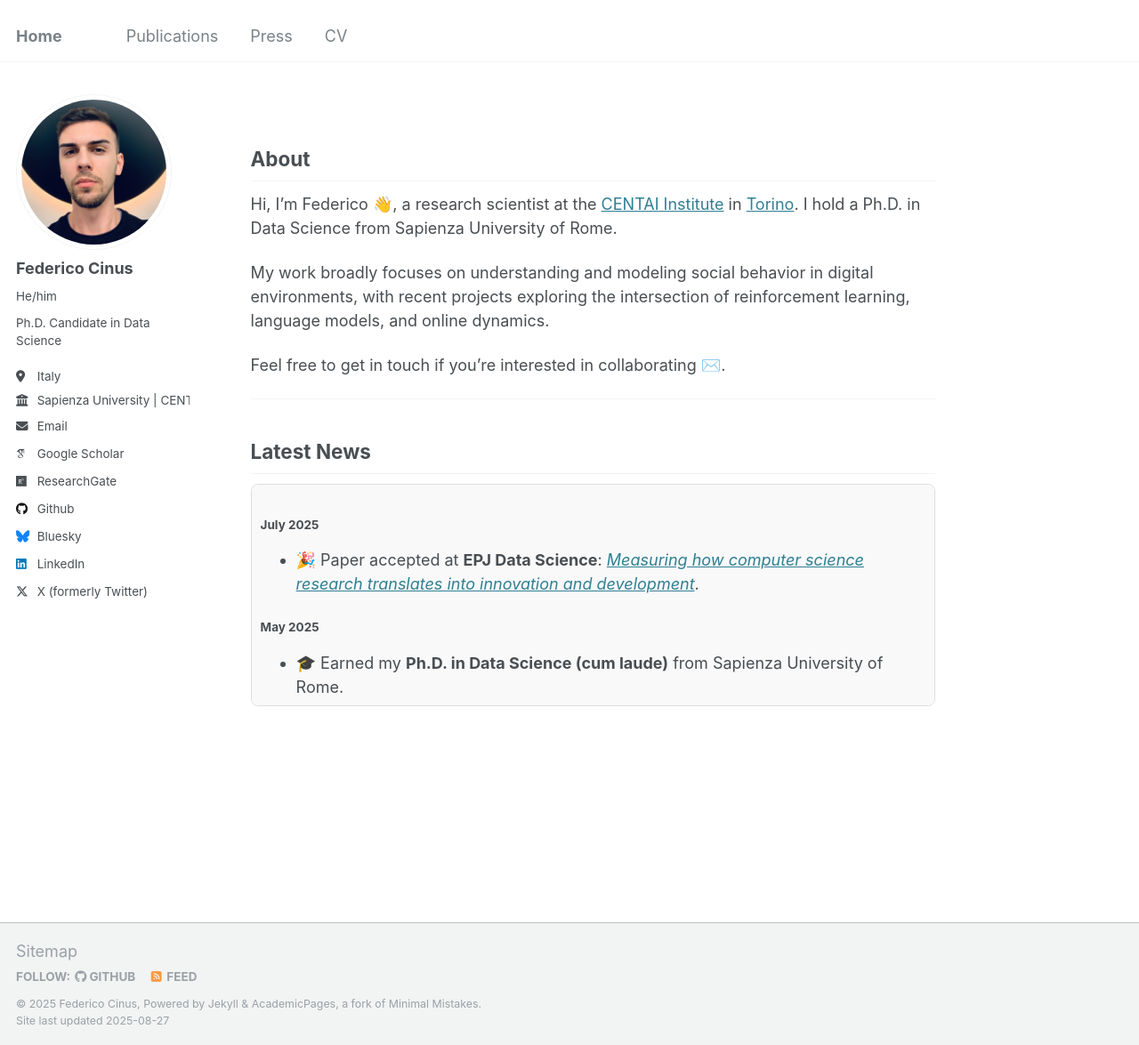
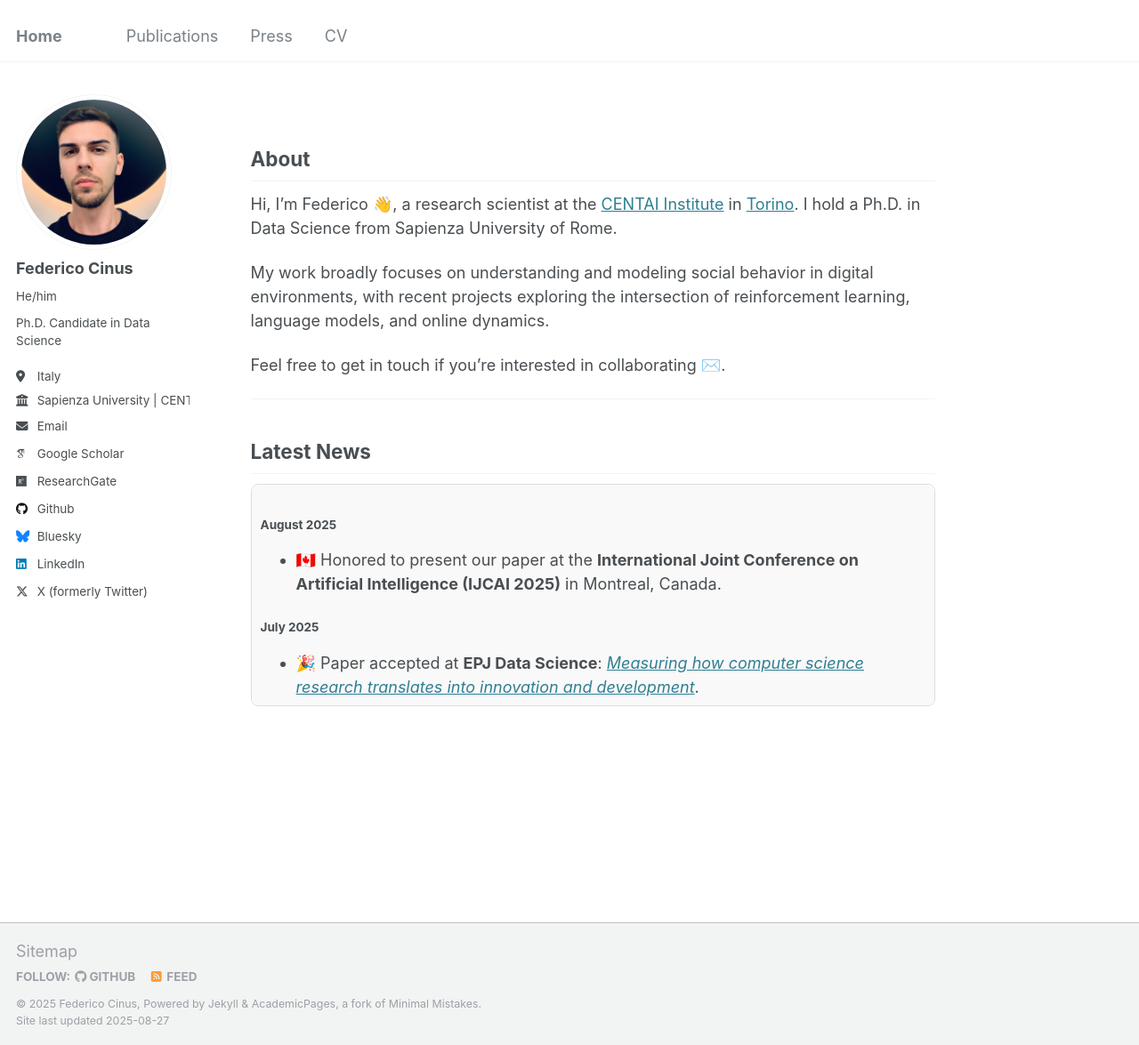
Before and after one commit to FedericoCinus/website, a Jekyll site: the page built from _pages/about.md, in a window 1280 px wide and 1175 px high. Shown: the whole window at 89% size. Built offline with Jekyll 4.4.1, drawn with Linux system fonts in a browser that asks for light colours; some web fonts are replaced.

Commit message:
Update about.md

```diff
--- a/_pages/about.md
+++ b/_pages/about.md
@@ -21,6 +21,11 @@ Feel free to get in touch if you’re interested in collaborating ✉️.
 ## Latest News
 
 <div style="max-height: 250px; overflow-y: auto; padding: 10px; border: 1px solid #ddd; background: #f9f9f9; border-radius: 8px;">
+
+<h4>August 2025</h4>
+<ul>
+  <li>🇨🇦 Honored to present our paper at the <b>International Joint Conference on Artificial Intelligence (IJCAI 2025)</b> in Montreal, Canada.</li>
+</ul>
 
 <h4>July 2025</h4>
 <ul>
```
